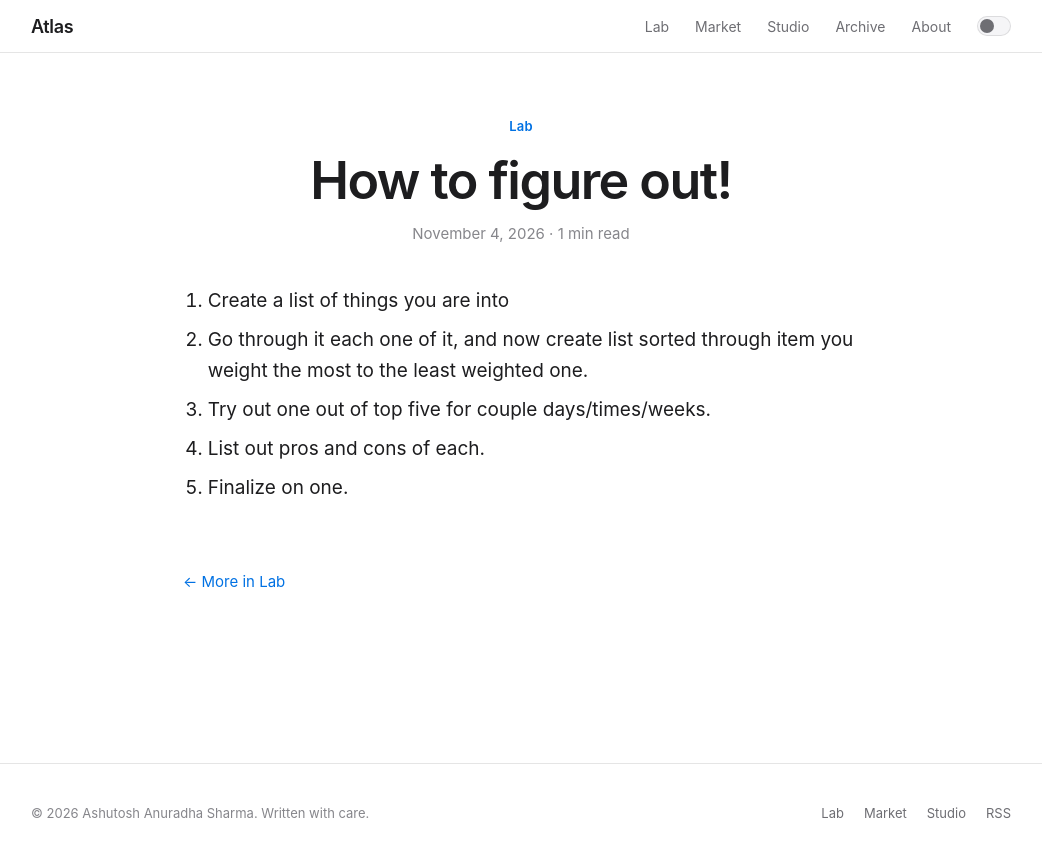
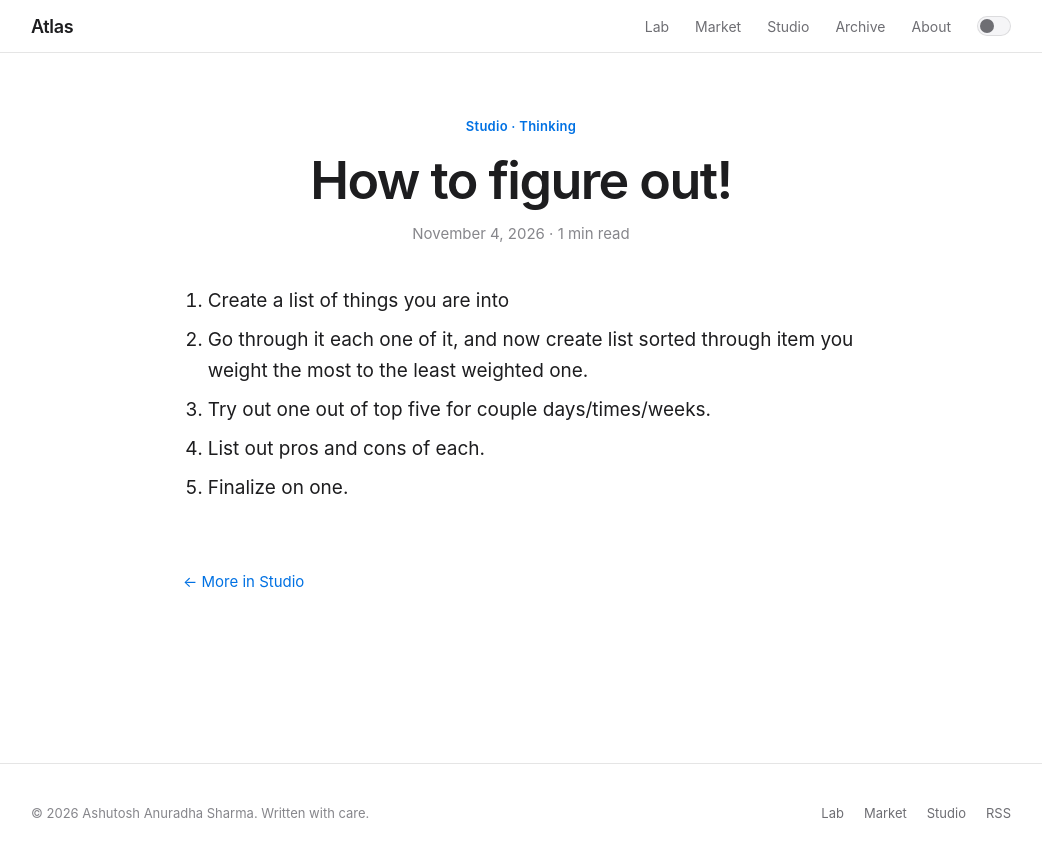
Before and after one commit to rockingsharma007/ashutoshanuradhasharma, a Jekyll site: the page built from _posts/2026-11-04-how-to-figure-out.md, in a window 1280 px wide. Shown: the top 857 px of the page, without its empty margins (119-1161 px from the left). Built offline with Jekyll 4.4.1, drawn with Linux system fonts in a browser that asks for light colours.

Commit message:
update: How to figure out!

```diff
--- a/_posts/2026-11-04-how-to-figure-out.md
+++ b/_posts/2026-11-04-how-to-figure-out.md
@@ -1,7 +1,8 @@
 ---
 title: "How to figure out!"
 date: 2026-11-04
-category: lab
+category: studio
+topic: literature/thinking
 read_time: "1 min read"
 ---
 
```
